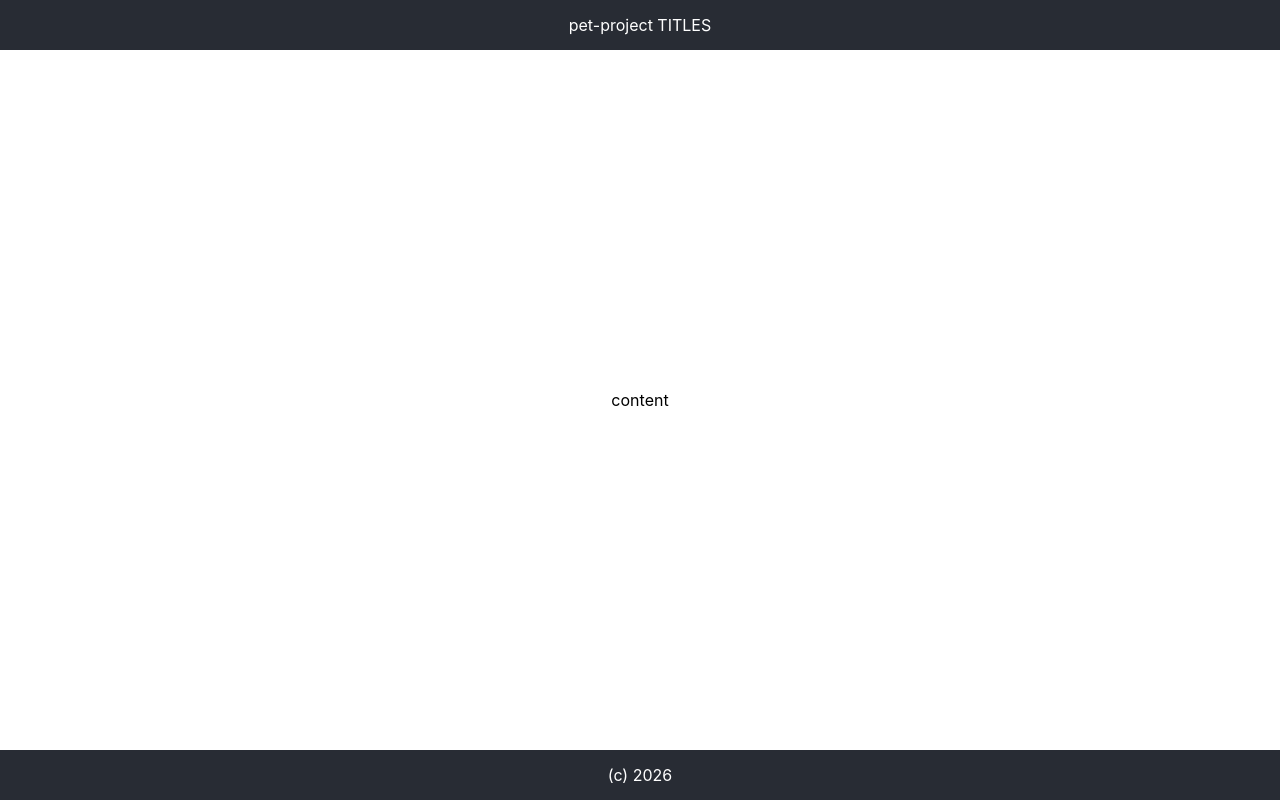
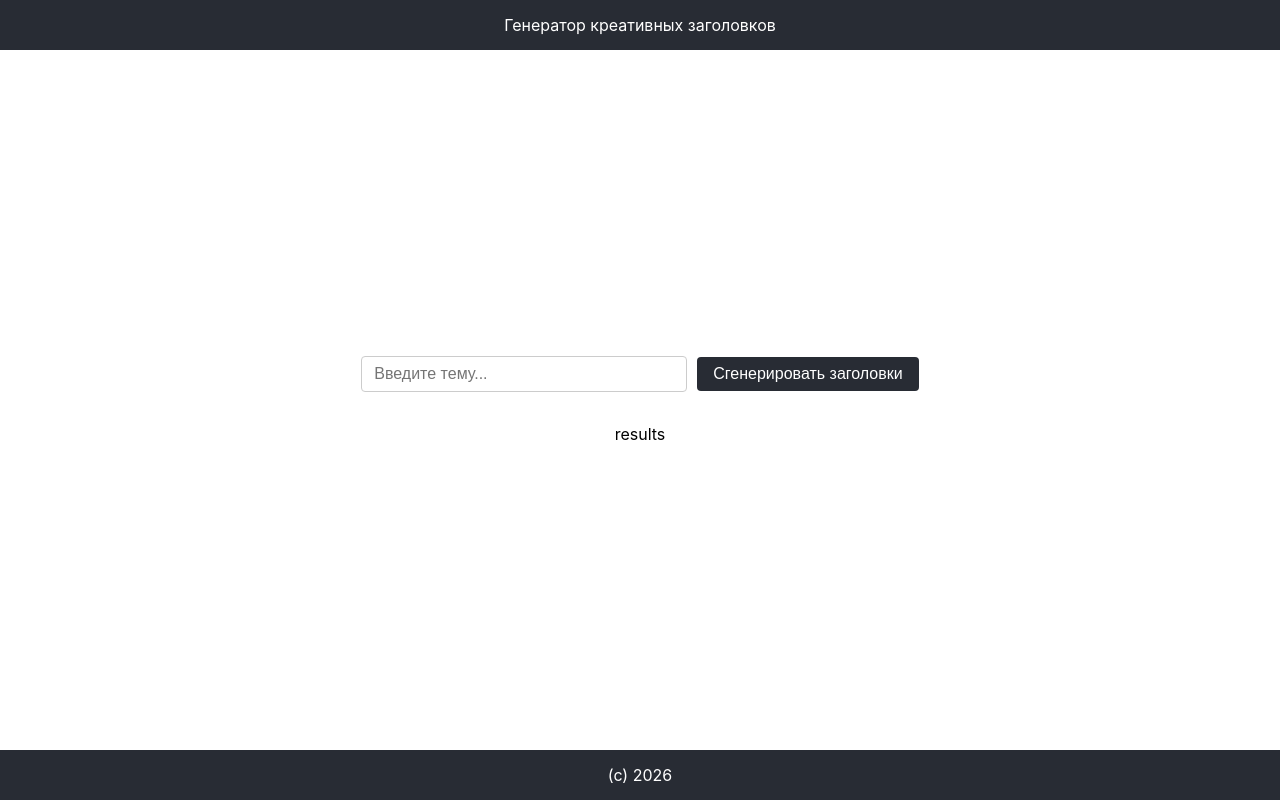
Before and after one commit to zlodiak/headlines-frontend, a React (Create React App) app: page / in a window 1280 px wide. Built offline with nearby package versions, Linux system fonts and the light colour scheme.

Commit message:
добавлено поле ввода

```diff
--- a/src/App.css
+++ b/src/App.css
@@ -17,5 +17,35 @@
   display: flex;
   justify-content: center;
   align-items: center;
+  flex-direction: column;
   height: calc(100vh - 100px);
+  gap: 2rem;
 }
+
+.search-container {
+  display: flex;
+  align-items: center;
+  gap: 10px;
+}
+
+.search-input {
+  padding: 8px 12px;
+  font-size: 16px;
+  border: 1px solid #ccc;
+  border-radius: 4px;
+  width: 300px;
+}
+
+.search-button {
+  padding: 8px 16px;
+  font-size: 16px;
+  background-color: #282c34;
+  color: #fff;
+  border: none;
+  border-radius: 4px;
+  cursor: pointer;
+}
+
+.search-button:hover {
+  background-color: #3d4148;
+}
--- a/src/App.js
+++ b/src/App.js
@@ -1,15 +1,35 @@
+import { useState } from 'react';
 import logo from './logo.svg';
 import './App.css';
 
 function App() {
+  const [searchValue, setSearchValue] = useState('');
+
+  const handleSearch = () => {
+    console.log('Search:', searchValue);
+  };
+
   return (
     <div className="App">
       <header className="App-header">
-        pet-project TITLES
+        Генератор креативных заголовков
       </header>
 
       <main className="App-main">
-        content
+        <div className="search-container">
+          <input
+            type="text"
+            className="search-input"
+            placeholder="Введите тему..."
+            value={searchValue}
+            onChange={(e) => setSearchValue(e.target.value)}
+          />
+          <button className="search-button" onClick={handleSearch}>Сгенерировать заголовки</button>
+        </div>
+
+        <div className="results-container">
+          results
+        </div>
       </main>
 
       <footer className="App-footer">
```
